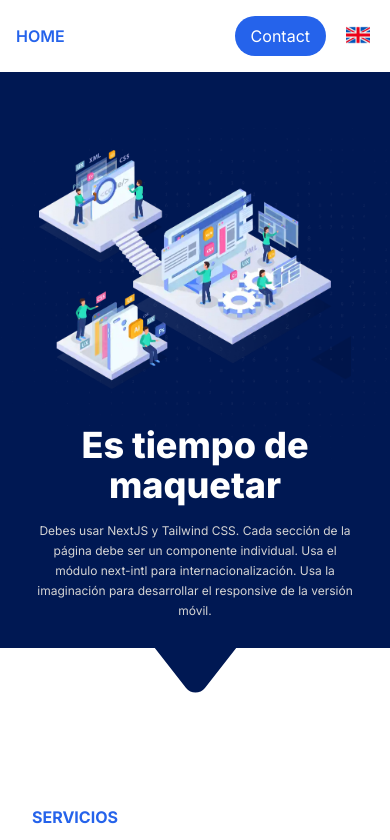
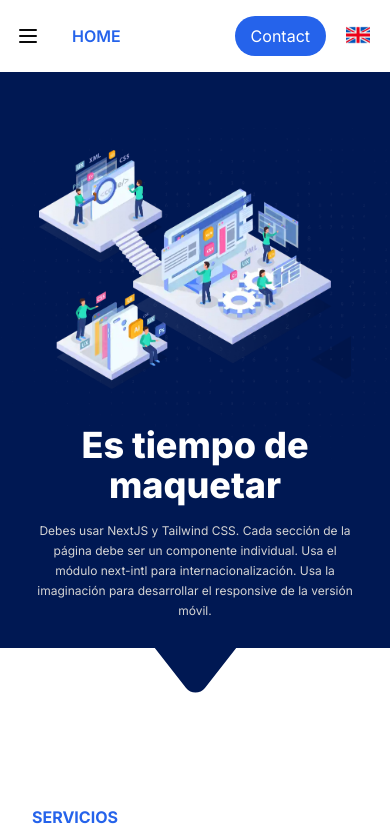
Before and after one commit to yossTheDev/prueba-front, a Next.js app: page /en in a window 390 px wide. Shown: the top 840 px of the page. Built offline with nearby package versions, Linux system fonts and the light colour scheme; no server answers.

Commit message:
feat: :sparkles: Shhet Menu for mobile Devices

```diff
--- a/src/app/components/header.tsx
+++ b/src/app/components/header.tsx
@@ -1,6 +1,13 @@
 import Link from "next/link";
 import { LanguageButton } from "./language-button";
 import { getTranslations } from "next-intl/server";
+import {
+  Sheet,
+  SheetContent,
+  SheetHeader,
+  SheetTitle,
+  SheetTrigger,
+} from "@/components/ui/sheet";
 
 export const Header = async () => {
   const t = await getTranslations("Navigation");
@@ -12,11 +19,57 @@ export const Header = async () => {
           <div className="flex justify-between items-center py-4">
             {/* Navegación principal */}
             <nav className="flex space-x-8">
+              <Sheet>
+                <SheetTrigger className="lg:hidden">
+                  <svg
+                    xmlns="http://www.w3.org/2000/svg"
+                    width="24"
+                    height="24"
+                    viewBox="0 0 24 24"
+                    fill="none"
+                    stroke="currentColor"
+                    strokeWidth="2"
+                    strokeLinecap="round"
+                    strokeLinejoin="round"
+                  >
+                    <line x1="4" x2="20" y1="12" y2="12" />
+                    <line x1="4" x2="20" y1="6" y2="6" />
+                    <line x1="4" x2="20" y1="18" y2="18" />
+                  </svg>
+                </SheetTrigger>
+                <SheetContent side={"left"}>
+                  <SheetHeader>
+                    <SheetTitle>Menú</SheetTitle>
+
+                    <Link
+                      className="text-blue-600 font-semibold"
+                      href="/services"
+                    >
+                      {t("services")}
+                    </Link>
+                    <Link
+                      className="text-blue-600 font-semibold"
+                      href="/#about"
+                    >
+                      {t("aboutus")}
+                    </Link>
+                    <Link
+                      className="text-blue-600 font-semibold"
+                      href="/#tools"
+                    >
+                      {t("tools")}
+                    </Link>
+                    <Link className="text-blue-600 font-semibold" href="/">
+                      {t("partner")}
+                    </Link>
+                  </SheetHeader>
+                </SheetContent>
+              </Sheet>
+
               <Link className="text-blue-600 font-semibold" href="/">
                 {t("home")}
               </Link>
 
-              {/* Links adicionales ocultos en móviles */}
               <div className="hidden lg:flex space-x-8">
                 <Link className="text-blue-600 font-semibold" href="/services">
                   {t("services")}
```
